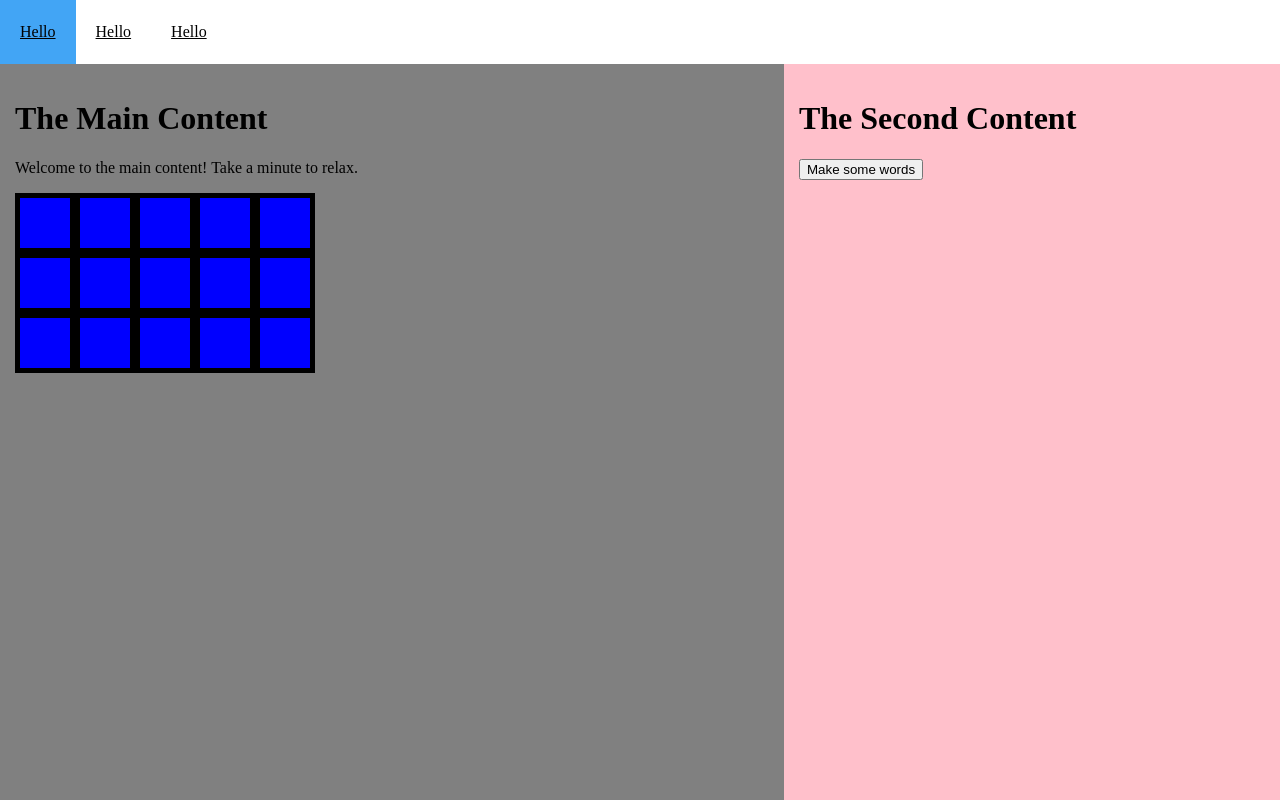
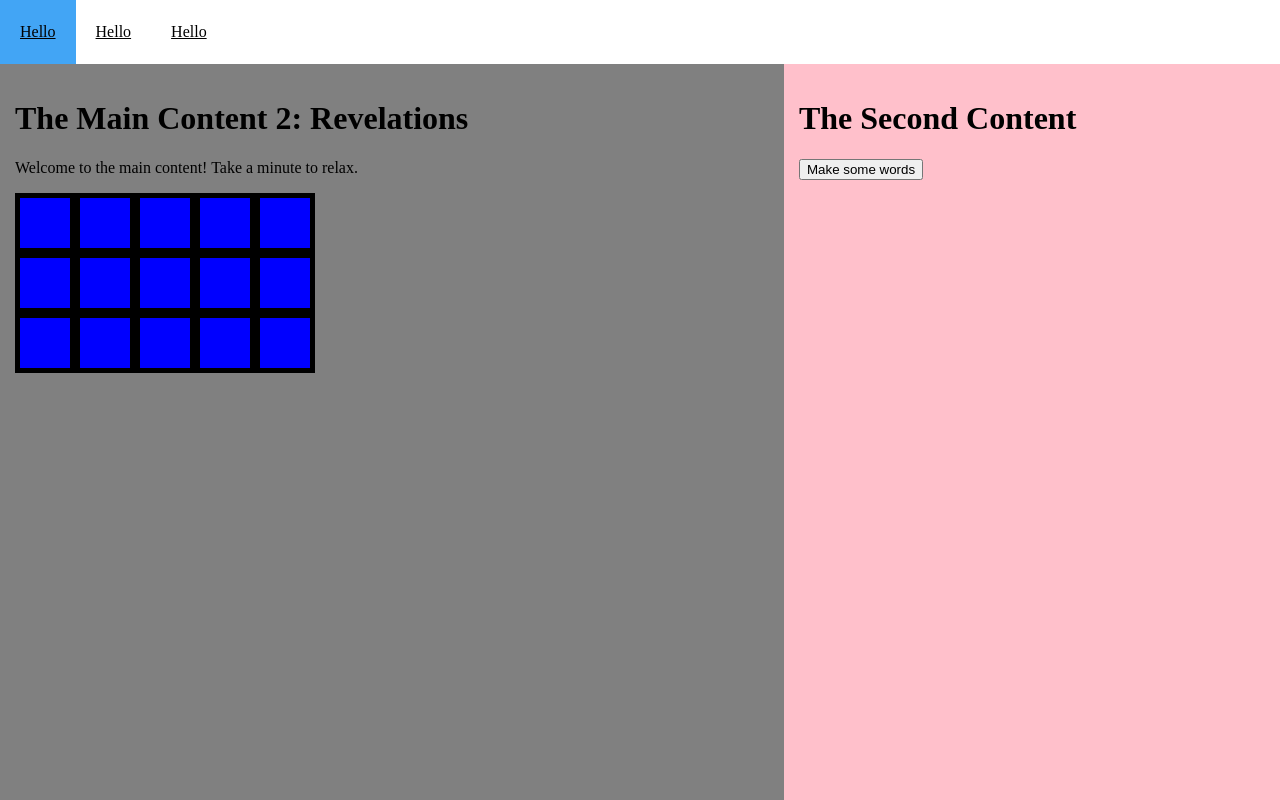
Before and after one commit to rohr265/cautious-dollop, a plain HTML site: page index.html in a window 1280 px wide. Drawn offline with Linux system fonts and the light colour scheme.

Commit message:
the sequel

```diff
--- a/index.html
+++ b/index.html
@@ -27,7 +27,7 @@
   <div class="container">
 
     <div class="leftThing">
-      <h1> The Main Content </h1>
+      <h1> The Main Content 2: Revelations </h1>
       <p> Welcome to the main content! Take a minute to relax. </p>
 
 	  <div id="table">
```
